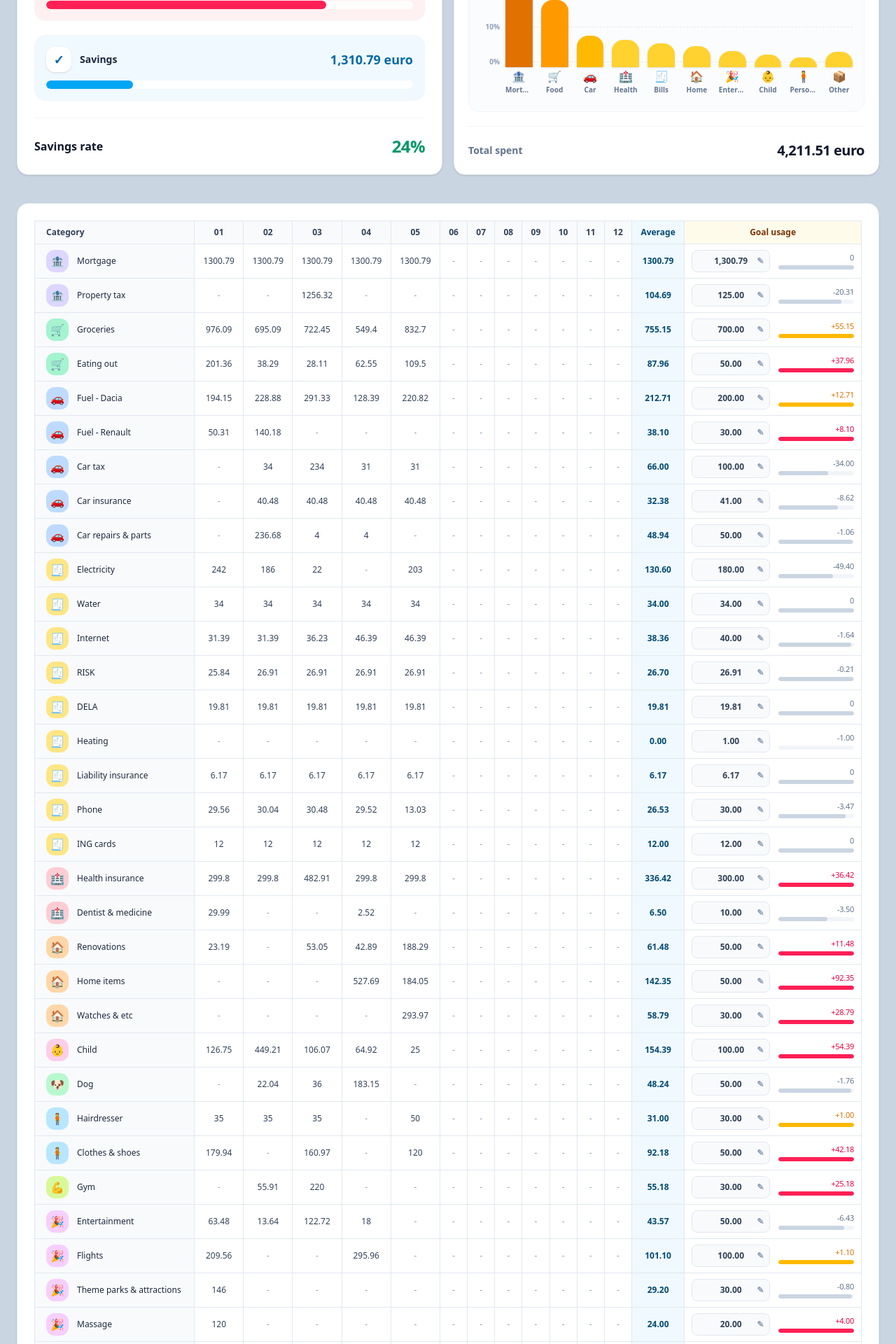
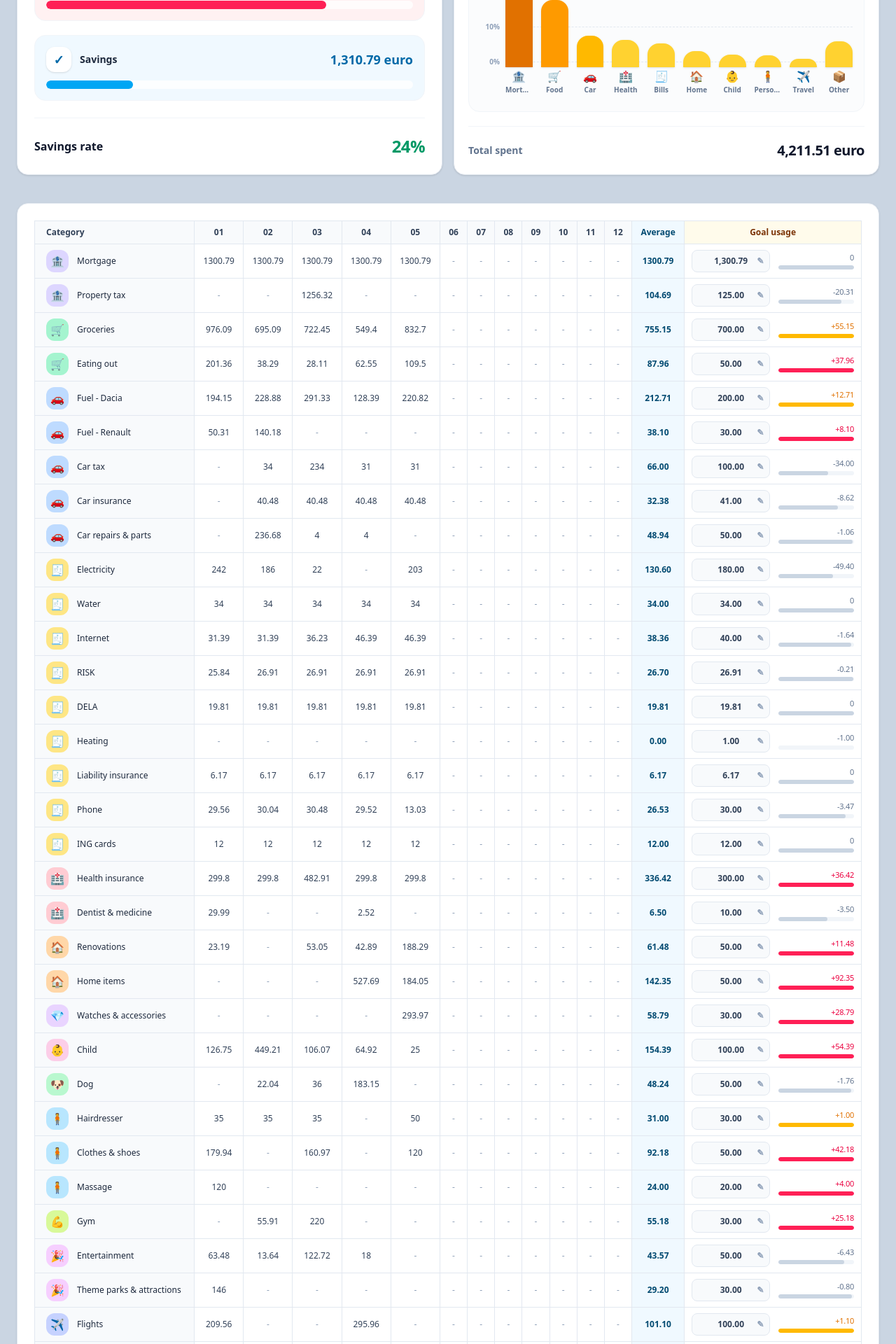
Before and after one commit to oleksaGrzegorz/budget-app, a React (Vite) app: page / in a window 1280 px wide. Shown: the part 1720-3640 px from the top of the page at 70% size. Built offline with nearby package versions, Linux system fonts and the light colour scheme; no server answers.

Commit message:
refactor: update category names and initial entries for consistency and clarity

```diff
--- a/src/data/categories.ts
+++ b/src/data/categories.ts
@@ -49,8 +49,15 @@ export const categoryGroups = [
     name: "Home",
     emoji: "🏠",
     iconClassName: "bg-orange-200 ring-orange-300",
-    categories: ["Renovations", "Home items", "Watches & etc"],
+    categories: ["Renovations", "Home items"],
   },
+  {
+    name: "Lifestyle",
+    emoji: "💎",
+    iconClassName: "bg-purple-200 ring-purple-300",
+    categories: ["Watches & accessories"],
+  },
+
   {
     name: "Child",
     emoji: "👶",
@@ -67,7 +74,7 @@ export const categoryGroups = [
     name: "Personal",
     emoji: "🧍",
     iconClassName: "bg-sky-200 ring-sky-300",
-    categories: ["Hairdresser", "Clothes & shoes"],
+    categories: ["Hairdresser", "Clothes & shoes", "Massage"],
   },
   {
     name: "Sport",
@@ -79,7 +86,14 @@ export const categoryGroups = [
     name: "Entertainment",
     emoji: "🎉",
     iconClassName: "bg-fuchsia-200 ring-fuchsia-300",
-    categories: ["Entertainment", "Flights", "Theme parks & attractions", "Massage"],
+    categories: ["Entertainment", "Theme parks & attractions"],
+  },
+
+  {
+    name: "Travel",
+    emoji: "✈️",
+    iconClassName: "bg-indigo-200 ring-indigo-300",
+    categories: ["Flights"],
   },
   {
     name: "Currency",
@@ -103,8 +117,9 @@ export const categoryEmojis: Record<string, string> = Object.fromEntries(
   ),
 );
 
-export const categoryIconClassNames: Record<string, string> = Object.fromEntries(
-  categoryGroups.flatMap((group) =>
-    group.categories.map((category) => [category, group.iconClassName]),
-  ),
-);
+export const categoryIconClassNames: Record<string, string> =
+  Object.fromEntries(
+    categoryGroups.flatMap((group) =>
+      group.categories.map((category) => [category, group.iconClassName]),
+    ),
+  );
--- a/src/data/initialEntries.ts
+++ b/src/data/initialEntries.ts
@@ -21,16 +21,6 @@ export const initialEntries: Entry[] = [
   { formType: "expense", category: "Eating out", month: "04", amount: 62.55 },
   { formType: "expense", category: "Eating out", month: "05", amount: 109.5 },
 
-  { formType: "expense", category: "Child", month: "01", amount: 126.75 },
-  { formType: "expense", category: "Child", month: "02", amount: 449.21 },
-  { formType: "expense", category: "Child", month: "03", amount: 106.07 },
-  { formType: "expense", category: "Child", month: "04", amount: 64.92 },
-  { formType: "expense", category: "Child", month: "05", amount: 25 },
-
-  { formType: "expense", category: "Dog", month: "02", amount: 22.04 },
-  { formType: "expense", category: "Dog", month: "03", amount: 36 },
-  { formType: "expense", category: "Dog", month: "04", amount: 183.15 },
-
   { formType: "expense", category: "Health insurance", month: "01", amount: 299.8 },
   { formType: "expense", category: "Health insurance", month: "02", amount: 299.8 },
   { formType: "expense", category: "Health insurance", month: "03", amount: 482.91 },
@@ -39,15 +29,6 @@ export const initialEntries: Entry[] = [
 
   { formType: "expense", category: "Dentist & medicine", month: "01", amount: 29.99 },
   { formType: "expense", category: "Dentist & medicine", month: "04", amount: 2.52 },
-
-  { formType: "expense", category: "Hairdresser", month: "01", amount: 35 },
-  { formType: "expense", category: "Hairdresser", month: "02", amount: 35 },
-  { formType: "expense", category: "Hairdresser", month: "03", amount: 35 },
-  { formType: "expense", category: "Hairdresser", month: "05", amount: 50 },
-
-  { formType: "expense", category: "Clothes & shoes", month: "01", amount: 179.94 },
-  { formType: "expense", category: "Clothes & shoes", month: "03", amount: 160.97 },
-  { formType: "expense", category: "Clothes & shoes", month: "05", amount: 120 },
 
   { formType: "expense", category: "Fuel - Dacia", month: "01", amount: 194.15 },
   { formType: "expense", category: "Fuel - Dacia", month: "02", amount: 228.88 },
@@ -130,7 +111,28 @@ export const initialEntries: Entry[] = [
   { formType: "expense", category: "Home items", month: "04", amount: 527.69 },
   { formType: "expense", category: "Home items", month: "05", amount: 184.05 },
 
-  { formType: "expense", category: "Watches & etc", month: "05", amount: 293.97 },
+  { formType: "expense", category: "Watches & accessories", month: "05", amount: 293.97 },
+
+  { formType: "expense", category: "Child", month: "01", amount: 126.75 },
+  { formType: "expense", category: "Child", month: "02", amount: 449.21 },
+  { formType: "expense", category: "Child", month: "03", amount: 106.07 },
+  { formType: "expense", category: "Child", month: "04", amount: 64.92 },
+  { formType: "expense", category: "Child", month: "05", amount: 25 },
+
+  { formType: "expense", category: "Dog", month: "02", amount: 22.04 },
+  { formType: "expense", category: "Dog", month: "03", amount: 36 },
+  { formType: "expense", category: "Dog", month: "04", amount: 183.15 },
+
+  { formType: "expense", category: "Hairdresser", month: "01", amount: 35 },
+  { formType: "expense", category: "Hairdresser", month: "02", amount: 35 },
+  { formType: "expense", category: "Hairdresser", month: "03", amount: 35 },
+  { formType: "expense", category: "Hairdresser", month: "05", amount: 50 },
+
+  { formType: "expense", category: "Clothes & shoes", month: "01", amount: 179.94 },
+  { formType: "expense", category: "Clothes & shoes", month: "03", amount: 160.97 },
+  { formType: "expense", category: "Clothes & shoes", month: "05", amount: 120 },
+
+  { formType: "expense", category: "Massage", month: "01", amount: 120 },
 
   { formType: "expense", category: "Entertainment", month: "01", amount: 63.48 },
   { formType: "expense", category: "Entertainment", month: "02", amount: 13.64 },
@@ -142,7 +144,6 @@ export const initialEntries: Entry[] = [
 
   { formType: "expense", category: "Theme parks & attractions", month: "01", amount: 146 },
 
-  { formType: "expense", category: "Massage", month: "01", amount: 120 },
 
   { formType: "expense", category: "Other", month: "01", amount: 159.65 },
   { formType: "expense", category: "Other", month: "03", amount: 131.14 },
--- a/src/data/initialExpenseGoals.ts
+++ b/src/data/initialExpenseGoals.ts
@@ -26,7 +26,7 @@ export const initialExpenseGoals: Record<string, number | null> = {
 
   "Renovations": 50,
   "Home items": 50,
-  "Watches & etc": 30,
+  "Watches & accessories": 30,
 
   "Child": 100,
   "Dog": 50,
```
